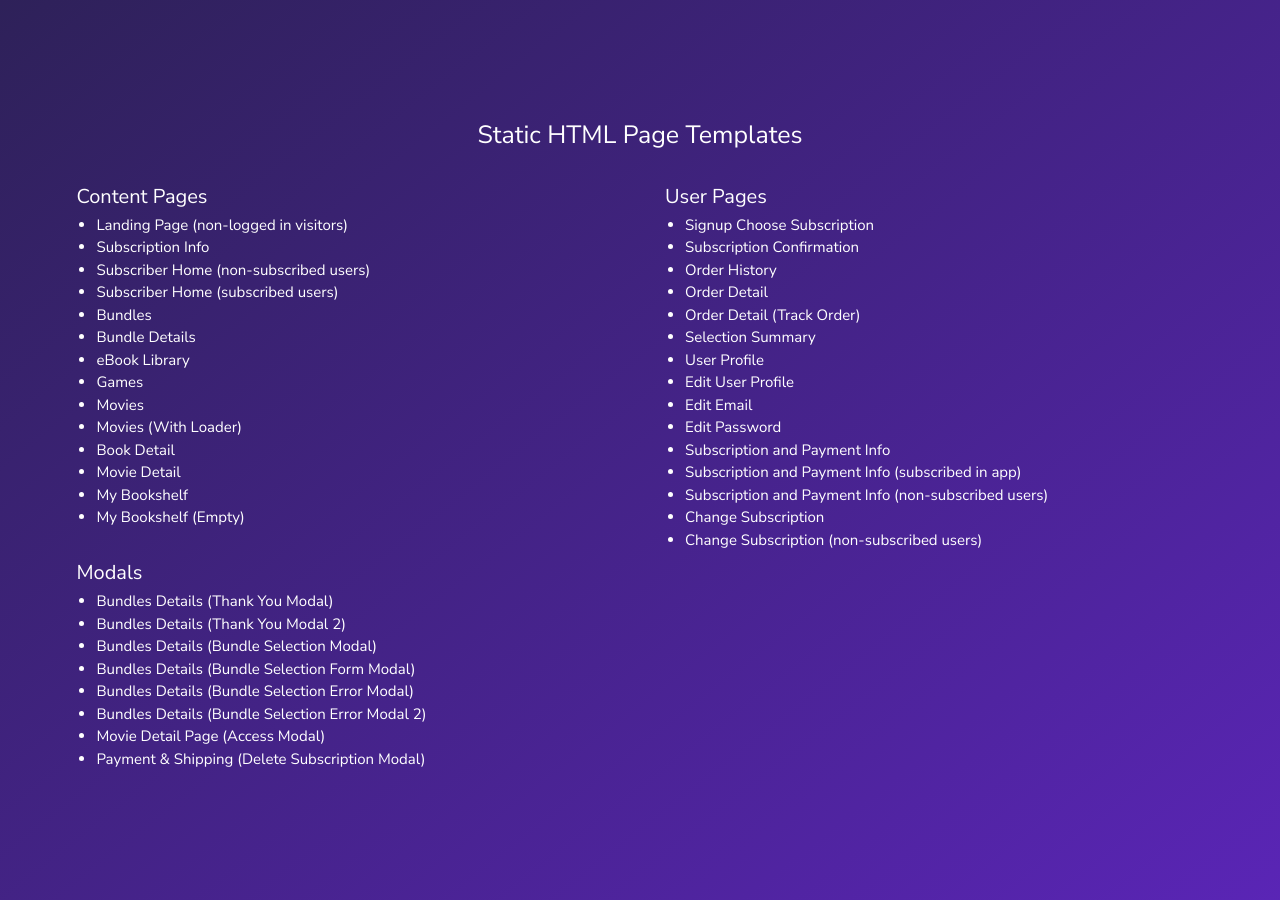
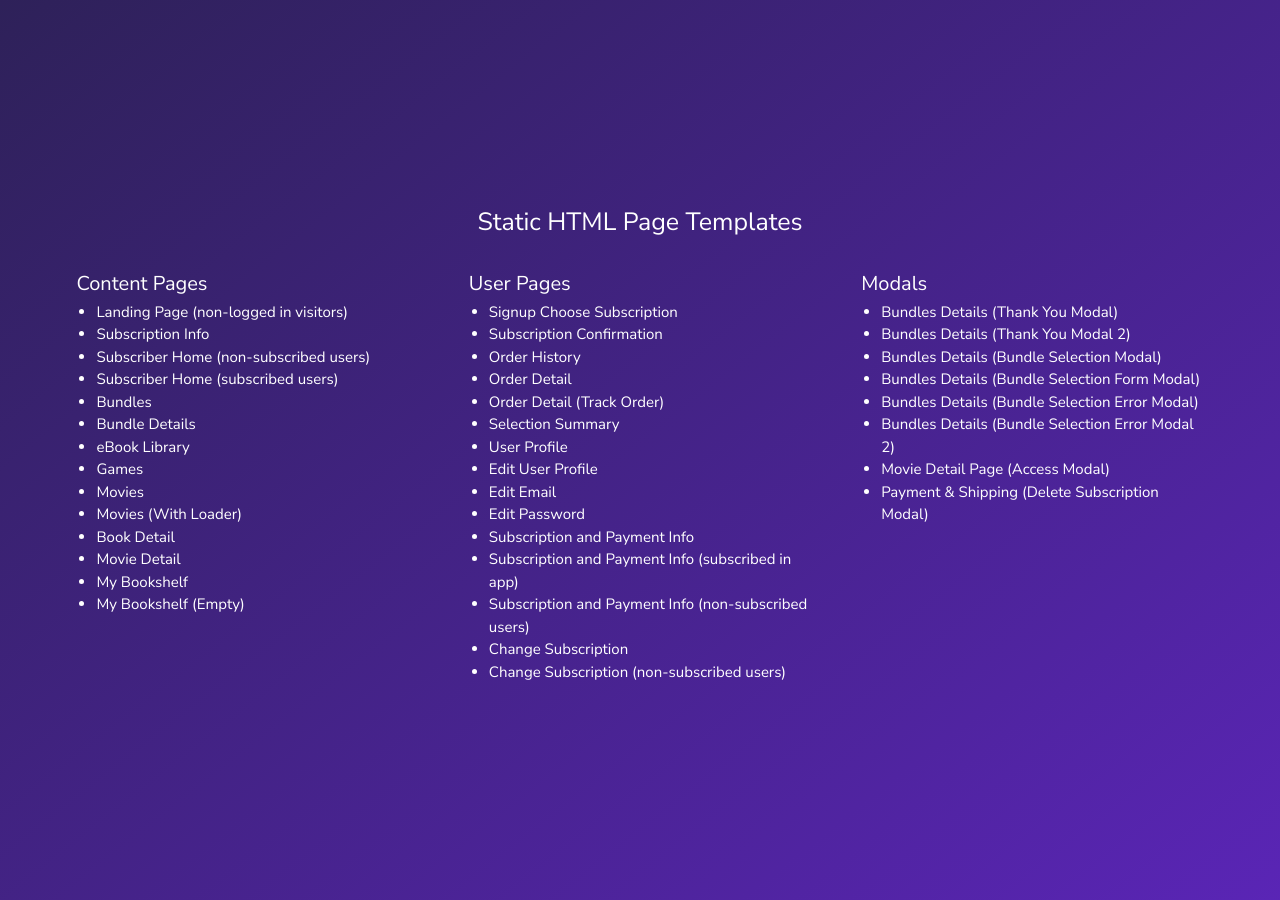
Before and after one commit to sarahwbs/hqn, a Jekyll site: the page built from site/index.html, in a window 1280 px wide. Built offline with Jekyll 4.4.1, drawn with Linux system fonts in a browser that asks for light colours; some web fonts are replaced.

Commit message:
Fix index page layout so it scrolls on mobile

```diff
--- a/site/_layouts/default.html
+++ b/site/_layouts/default.html
@@ -18,10 +18,8 @@
     <link rel="stylesheet" href="{{site.baseurl}}/assets/css/styles.css" />
   </head>
   <body class="bg-primary text-body">
-    <div
-      class="container-fluid d-flex flex-column align-items-end h-100 px-5 main"
-    >
-      <div class="w-100 h-100 my-auto">{{ content }}</div>
+    <div class="container-fluid d-flex h-100 p-5 p-md-6 p-xl-8 main">
+      {{ content }}
     </div>
   </body>
 </html>
--- a/site/index.html
+++ b/site/index.html
@@ -3,11 +3,11 @@
 ---
 
 <div
-  class="h-100 w-100 d-flex flex-column justify-content-center align-items-center"
+  class="w-100 my-auto d-flex flex-column justify-content-center align-items-center"
 >
   <h1 class="mb-8">Static HTML Page Templates</h1>
   <div class="row gx-11">
-    <div class="col-6">
+    <div class="col-12 col-md-6 col-xl-4">
       <h2>Content Pages</h2>
       <ul class="fs-4">
         {% for item in site.data.page-nav %}
@@ -15,7 +15,7 @@
         {% endfor %}
       </ul>
     </div>
-    <div class="col-6">
+    <div class="col-12 col-md-6 col-xl-4">
       <h2>User Pages</h2>
       <ul class="fs-4">
         {% for item in site.data.user-page-nav %}
@@ -23,7 +23,7 @@
         {% endfor %}
       </ul>
     </div>
-    <div class="col-6">
+    <div class="col-12 col-md-6 col-xl-4">
       <h2>Modals</h2>
       <ul class="fs-4">
         {% for item in site.data.modal-nav %}
```
